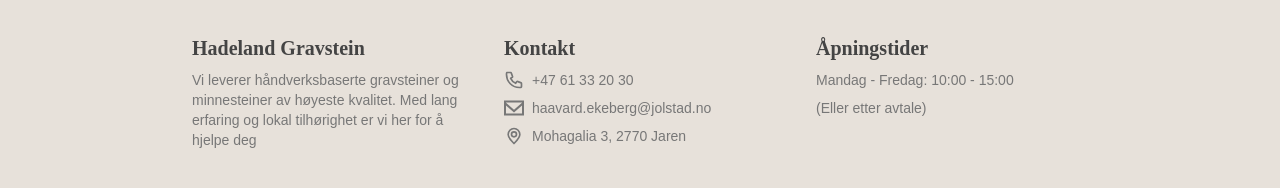
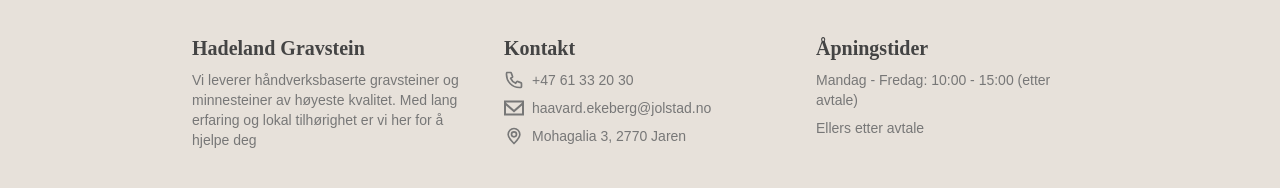
Before and after one commit to danielekeberg/hg, a Next.js app: page / in a window 1280 px wide. Shown: the part 2866-3054 px from the top of the page. Built offline with nearby package versions, Linux system fonts and the light colour scheme.

Commit message:
Update opening hours text

```diff
--- a/app/components/Contact.tsx
+++ b/app/components/Contact.tsx
@@ -37,8 +37,8 @@ export default function Contact() {
                             <img src="/clock.svg" className="h-7 w-7" />
                             <div>
                                 <p className="font-bold">Åpningstider</p>
-                                <p className="text-[#777]">Mandag - Fredag: 10:00 - 15:00</p>
-                                <p className="text-[#777]">(Eller etter avtale)</p>
+                                <p className="text-[#777]">Mandag - Fredag: 10:00 - 15:00 (etter avtale)</p>
+                                <p className="text-[#777]">Ellers etter avtale</p>
                             </div>
                         </div>
                     </div>
--- a/app/components/Footer.tsx
+++ b/app/components/Footer.tsx
@@ -25,8 +25,8 @@ export default function Footer() {
                 </div>
                 <div className="flex flex-col gap-2">
                     <h3 className="text-[#444] text-xl">Åpningstider</h3>
-                    <p className="text-sm">Mandag - Fredag: 10:00 - 15:00</p>
-                    <p className="text-sm">(Eller etter avtale)</p>
+                    <p className="text-sm">Mandag - Fredag: 10:00 - 15:00 (etter avtale)</p>
+                    <p className="text-sm">Ellers etter avtale</p>
                 </div>
 
             </div>
```
